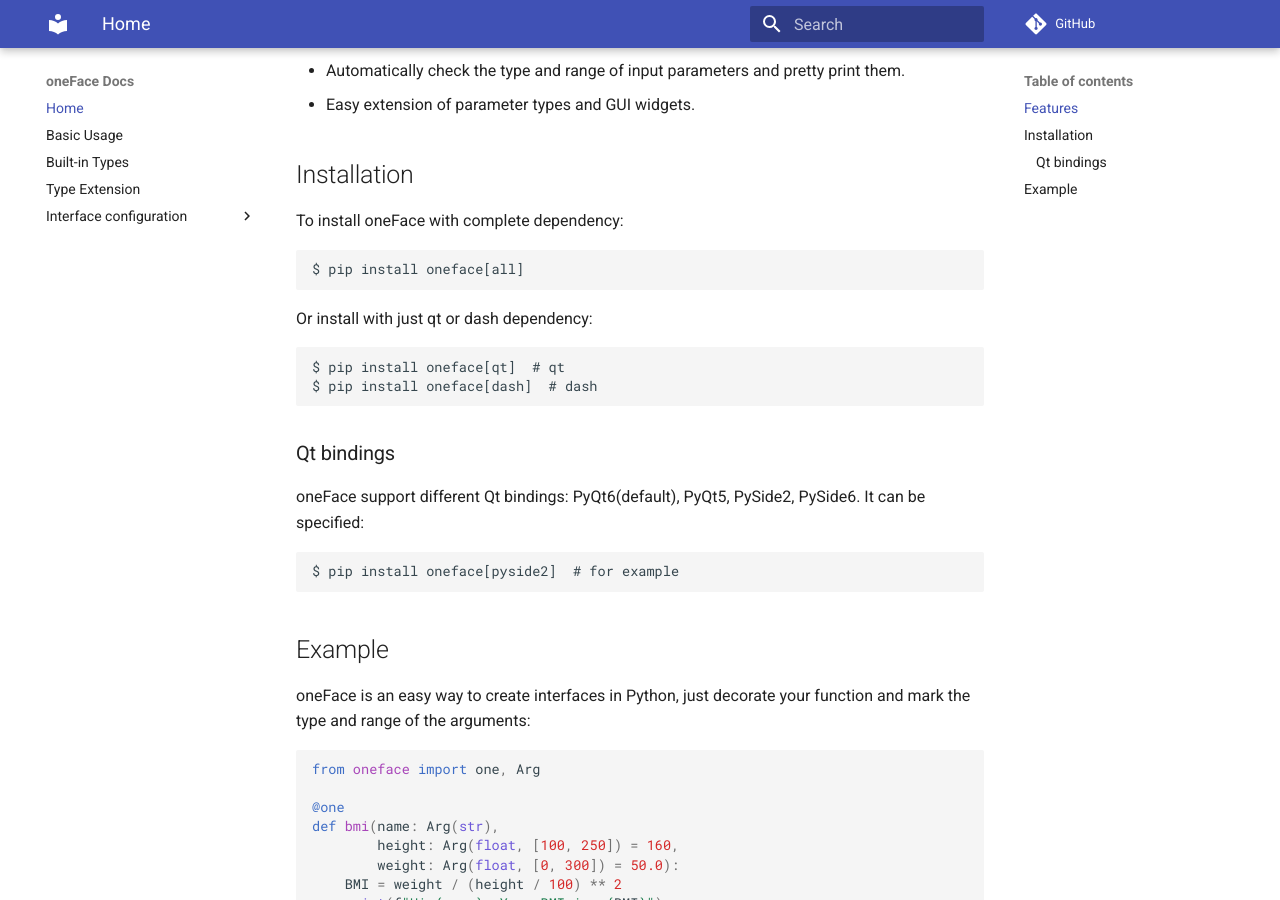
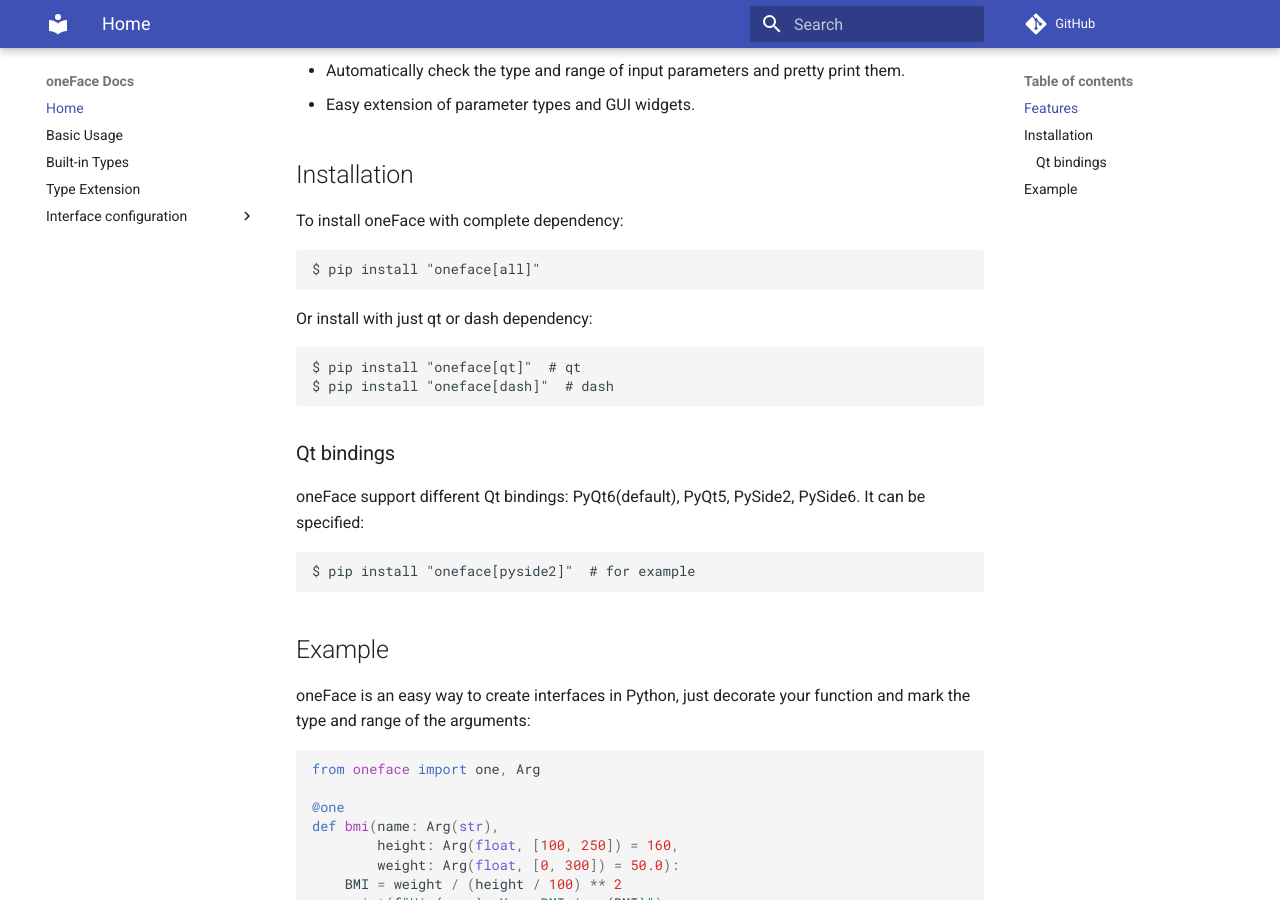
Before and after one commit to Nanguage/oneFace, an MkDocs documentation site: the page built from docs/index.md, in a window 1280 px wide and 900 px high, scrolled down 492 px. Built offline with MkDocs 1.6.1 and Material for MkDocs 9.7.7, drawn with Linux system fonts in a browser that asks for light colours; comment, search, counter and statistics services are not loaded.

Commit message:
fix errors in doc

````diff
--- a/docs/index.md
+++ b/docs/index.md
@@ -13,14 +13,14 @@
 To install oneFace with complete dependency:
 
 ```
-$ pip install oneface[all]
+$ pip install "oneface[all]"
 ```
 
 Or install with just qt or dash dependency:
 
 ```
-$ pip install oneface[qt]  # qt
-$ pip install oneface[dash]  # dash
+$ pip install "oneface[qt]"  # qt
+$ pip install "oneface[dash]"  # dash
 ```
 
 ### Qt bindings
@@ -28,7 +28,7 @@
 oneFace support different Qt bindings: PyQt6(default), PyQt5, PySide2, PySide6. It can be specified:
 
 ```
-$ pip install oneface[pyside2]  # for example
+$ pip install "oneface[pyside2]"  # for example
 ```
 
 ## Example
````
Also changed, not shown: docs/dash_confs.md (+1 -1 lines).
